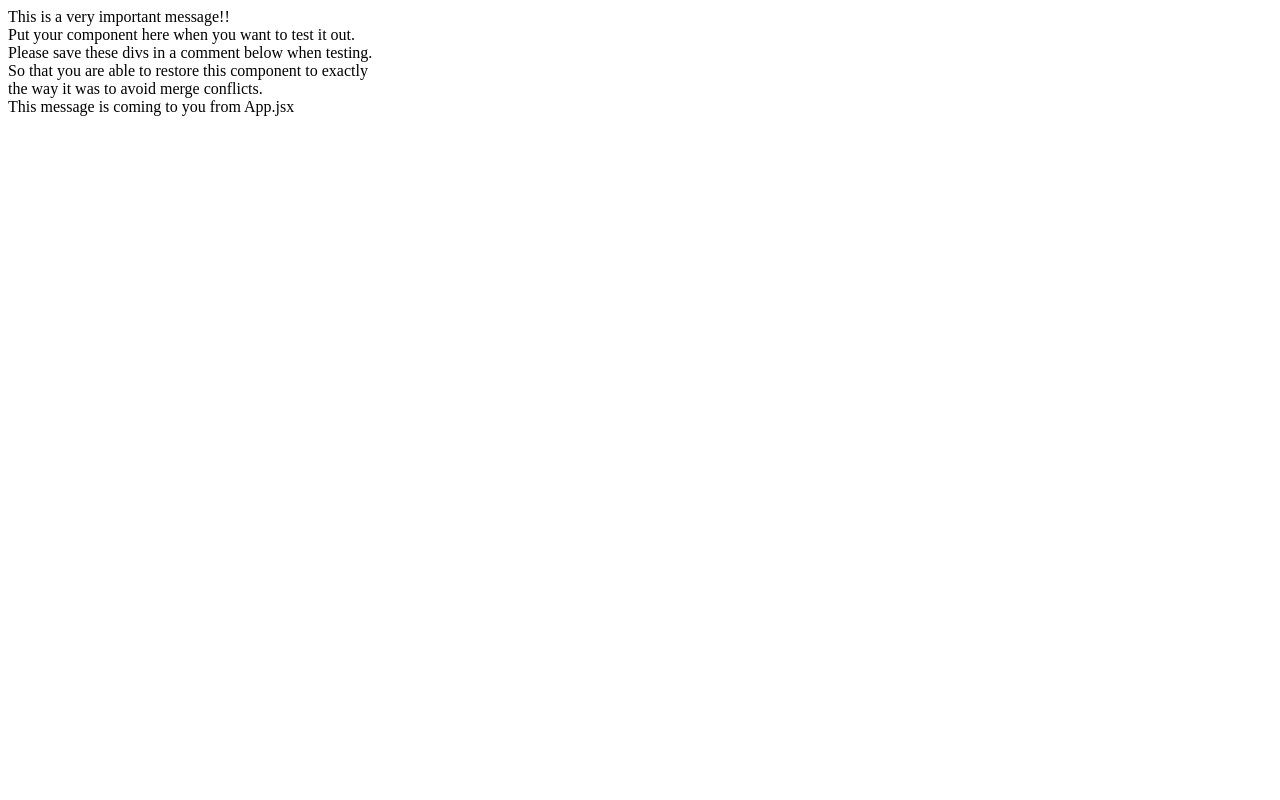
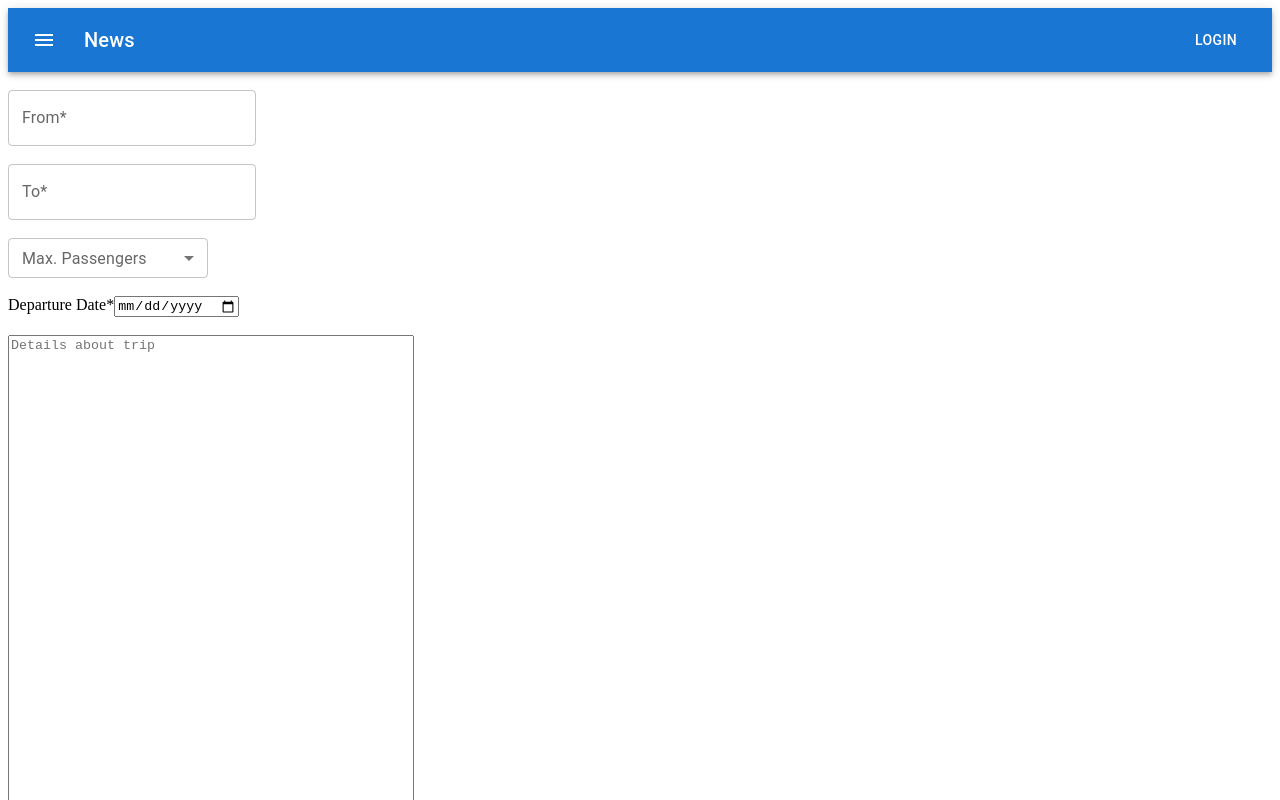
Before and after one commit to rfe-Ride-Share/Hidden-Sand-Village, a React (Create React App) app in the folder client/: page / in a window 1280 px wide. Shown: the top 800 px of the page. Built offline with nearby package versions, Linux system fonts and the light colour scheme; the HTML template or start-up script is replaced by a standard one.

Commit message:
basic input fields

```diff
--- a/client/src/App.jsx
+++ b/client/src/App.jsx
@@ -10,14 +10,18 @@ import TripView from './components/trip-view/trip-view';
 function App() {
   return (
     <div>
-      <div>This is a very important message!!</div>
-      <div>Put your component here when you want to test it out.</div>
-      <div>Please save these divs in a comment below when testing.</div>
-      <div>So that you are able to restore this component to exactly</div>
-      <div>the way it was to avoid merge conflicts.</div>
-      <div>This message is coming to you from App.jsx</div>
+
+      <AddTripView/>
     </div>
   );
 }
 
 export default App;
+
+
+{/* <div>This is a very important message!!</div>
+      <div>Put your component here when you want to test it out.</div>
+      <div>Please save these divs in a comment below when testing.</div>
+      <div>So that you are able to restore this component to exactly</div>
+      <div>the way it was to avoid merge conflicts.</div>
+      <div>This message is coming to you from App.jsx</div> */}
--- a/client/src/components/add-trip-view/add-trip-view.jsx
+++ b/client/src/components/add-trip-view/add-trip-view.jsx
@@ -1,8 +1,149 @@
-import React from 'react';
+
+import * as React from 'react';
+import AppBar from '@mui/material/AppBar';
+import Box from '@mui/material/Box';
+import Toolbar from '@mui/material/Toolbar';
+import Typography from '@mui/material/Typography';
+import Button from '@mui/material/Button';
+import IconButton from '@mui/material/IconButton';
+import MenuIcon from '@mui/icons-material/Menu';
+import TextareaAutosize from '@mui/material/TextareaAutosize';
+//import styled from 'styled-components';
+import TextField from '@mui/material/TextField';
+import InputLabel from '@mui/material/InputLabel';
+import MenuItem from '@mui/material/MenuItem';
+import FormControl from '@mui/material/FormControl';
+import Select, { SelectChangeEvent } from '@mui/material/Select';
+import Stack from '@mui/material/Stack';
+// import { AdapterDateFns } from '@mui/x-date-pickers/AdapterDateFns';
+import { AdapterMoment } from '@mui/x-date-pickers/AdapterMoment';
+import { LocalizationProvider } from '@mui/x-date-pickers/LocalizationProvider';
+import { TimePicker } from '@mui/x-date-pickers/TimePicker';
+import { DateTimePicker } from '@mui/x-date-pickers/DateTimePicker';
+import { DesktopDatePicker } from '@mui/x-date-pickers/DesktopDatePicker';
+import { MobileDatePicker } from '@mui/x-date-pickers/MobileDatePicker';
+
+
+
+
+
+
 
 function AddTripView() {
+
+  const ButtonAppBar = (
+
+
+      <Box sx={{ flexGrow: 1 }}>
+        <AppBar position="static">
+          <Toolbar>
+            <IconButton
+              size="large"
+              edge="start"
+              color="inherit"
+              aria-label="menu"
+              sx={{ mr: 2 }}
+            >
+              <MenuIcon />
+            </IconButton>
+            <Typography variant="h6" component="div" sx={{ flexGrow: 1 }}>
+              News
+            </Typography>
+            <Button color="inherit">Login</Button>
+          </Toolbar>
+        </AppBar>
+      </Box>
+
+
+  );
+///////////////////////////////////////
+  const TextBox = (
+    <TextareaAutosize
+    aria-label="minimum height"
+    minRows={3}
+    placeholder="Details about trip"
+    style={{ width: 400, height: 200 }}
+  />
+  );
+
+///////////////////////////////////////////
+  const BasicTextFields =(
+
+      <Box
+      component="form"
+      sx={{
+        '& .MuiTextField-root': { m: 1, width: '25ch' },
+      }}
+      noValidate
+      autoComplete="off"
+    >
+        <TextField
+          required
+          id="outlined-required"
+          label="Required"
+          defaultValue="Hello World"
+        />
+        <TextField id="outlined-basic" label="Outlined" variant="outlined" />
+        <TextField id="filled-basic" label="Filled" variant="filled" />
+        <TextField id="standard-basic" label="Standard" variant="standard" />
+      </Box>
+    );
+////////////////////////////////////////////////////////
+
+  const [seats, setSeats] = React.useState('');
+
+  const handleChange = (event) => {
+    setSeats(event.target.value);
+  };
+
+  const BasicSelect = (
+
+      <FormControl sx={{minWidth: 200 }} size="small">
+        <InputLabel id="demo-simple-select-label">Max. Passengers</InputLabel>
+        <Select
+          labelId="demo-simple-select-label"
+          id="demo-simple-select"
+          value={seats}
+          label="Seats"
+          onChange={handleChange}
+        >
+          <MenuItem value={1}>1</MenuItem>
+          <MenuItem value={2}>2</MenuItem>
+          <MenuItem value={3}>3</MenuItem>
+          <MenuItem value={4}>4</MenuItem>
+          <MenuItem value={5}>5</MenuItem>
+          <MenuItem value={6}>6</MenuItem>
+          <MenuItem value={7}>7</MenuItem>
+          <MenuItem value={8}>8</MenuItem>
+          <MenuItem value={9}>9</MenuItem>
+          <MenuItem value={10}>10</MenuItem>
+        </Select>
+      </FormControl>
+
+  );
+
+
+
+
   return (
-    <div>Rikki is my hero</div>
+    <div>
+    {ButtonAppBar}<br></br>
+    <TextField id="outlined-basic" label="From*"  variant="outlined" /><br></br><br></br>
+    <TextField id="outlined-basic" label="To*" variant="outlined" /><br></br><br></br>
+
+    {BasicSelect}<br></br><br></br>
+
+    <label for="birthday">Departure Date*</label>
+          <input type="date" id="date" name="date" onChange={(e) => {console.log(e.target.value)}}></input><br></br><br></br>
+
+
+    {TextBox}
+
+
+
+
+
+    </div>
   )
 }
 
--- a/package.json
+++ b/package.json
@@ -11,6 +11,7 @@
     "@emotion/styled": "^11.10.0",
     "@mui/icons-material": "^5.8.4",
     "@mui/material": "^5.10.0",
+    "@mui/x-date-pickers": "^5.0.0-beta.5",
     "axios": "^0.27.2",
     "babel-loader": "^8.2.5",
     "dotenv": "^16.0.1",
```
Also changed, not shown: 2 other files (tests, documents, lock files or other folders).
